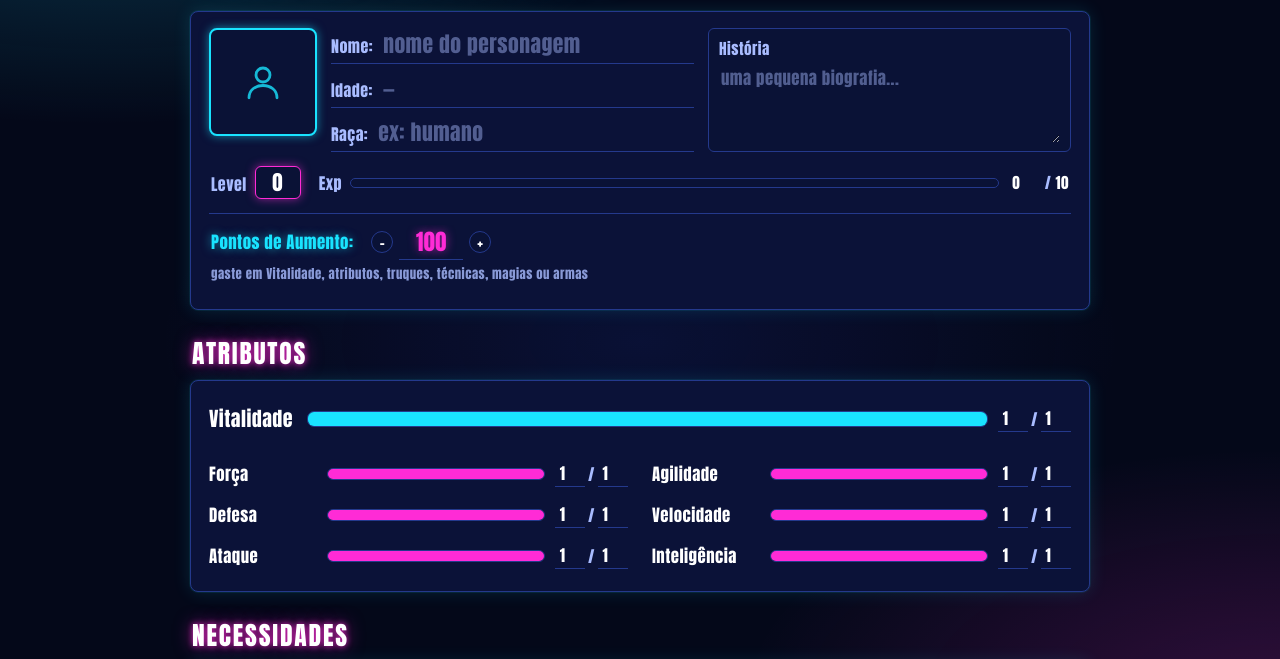
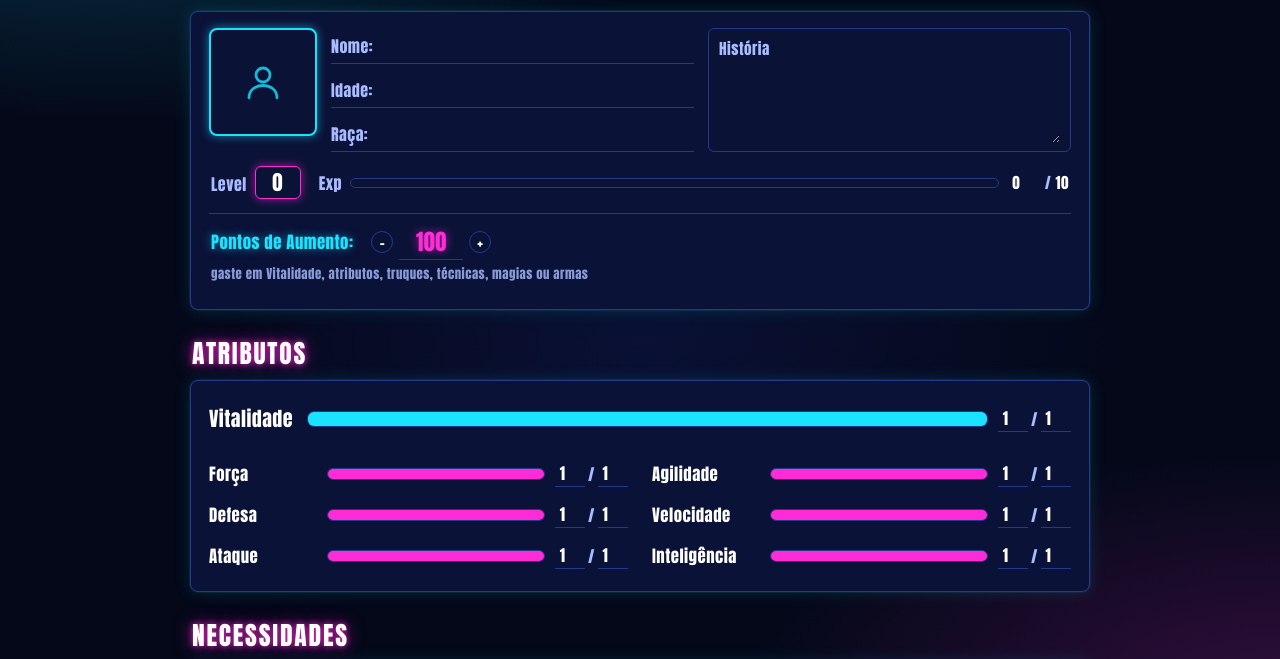
Before and after one commit to gutyerrezfilhodev/Sistema-RPG-Aion, a plain HTML site: page index.html in a window 1280 px wide. Shown: the part 99-758 px from the top of the page. Drawn offline with Linux system fonts and the light colour scheme.

Commit message:
Update index.html
erase of placeholder

```diff
--- a/index.html
+++ b/index.html
@@ -239,21 +239,21 @@
       <div class="identity">
         <div class="field-line">
           <label for="fName">Nome:</label>
-          <input type="text" id="fName" placeholder="nome do personagem">
+          <input type="text" id="fName">
         </div>
         <div class="field-line idade">
           <label for="fAge">Idade:</label>
-          <input type="number" id="fAge" min="0" placeholder="—">
+          <input type="number" id="fAge" min="0">
         </div>
         <div class="field-line">
           <label for="fRace">Raça:</label>
-          <input type="text" id="fRace" placeholder="ex: humano">
+          <input type="text" id="fRace">
         </div>
       </div>
 
       <div class="story-card">
         <div class="lbl">História</div>
-        <textarea id="fStory" placeholder="uma pequena biografia..."></textarea>
+        <textarea id="fStory"></textarea>
       </div>
     </div>
 
```
